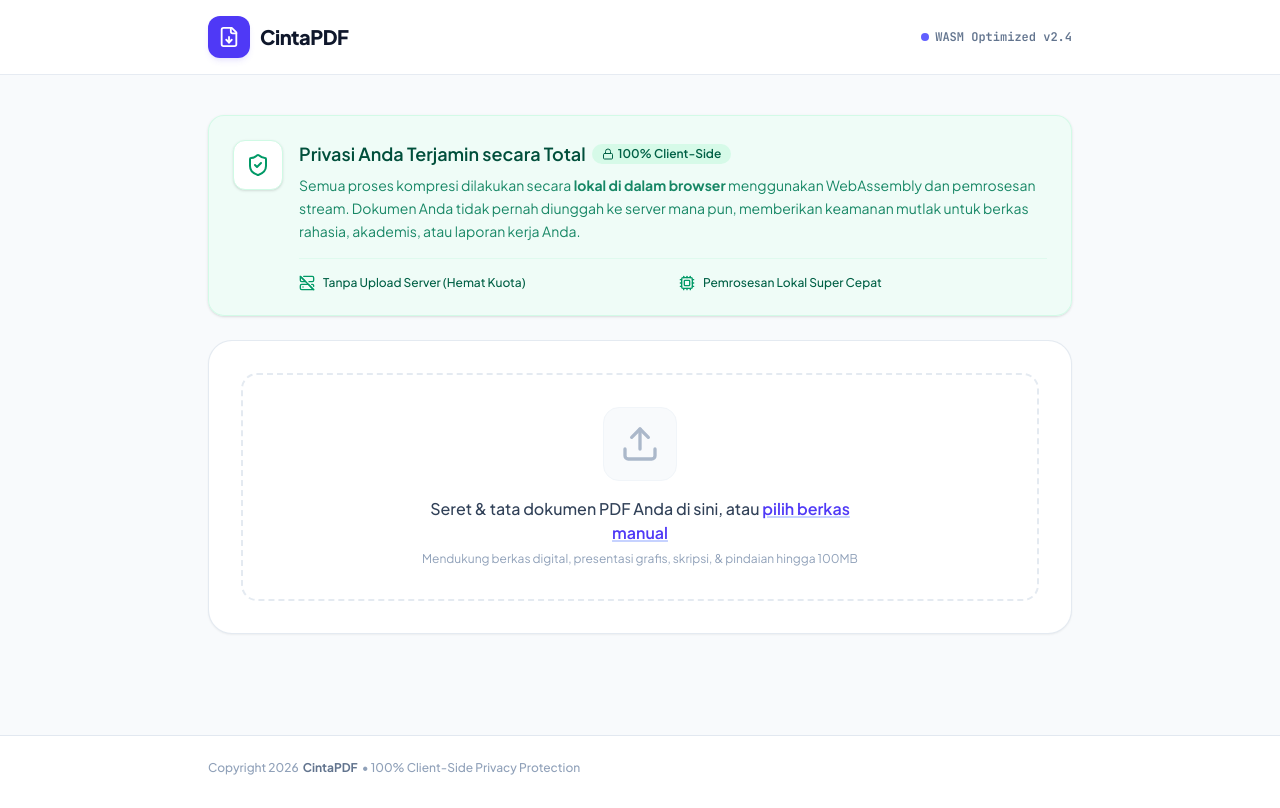
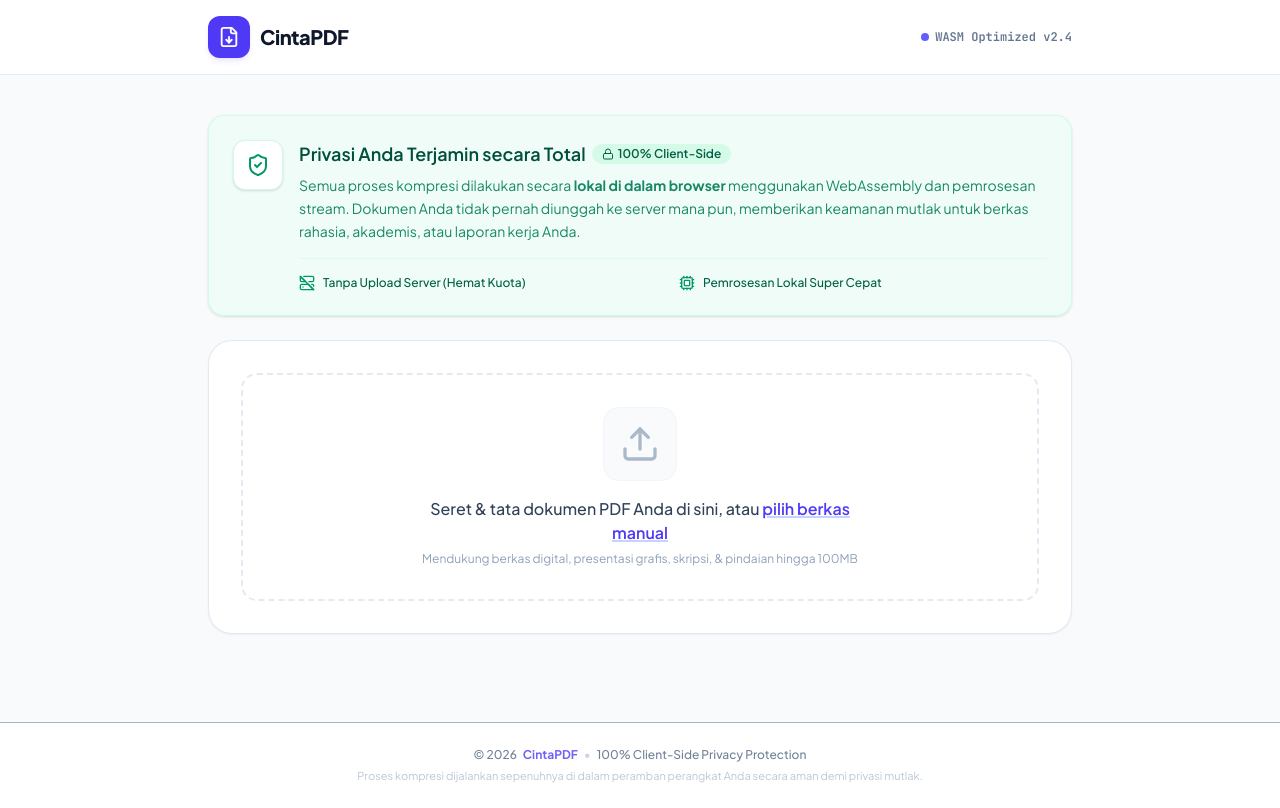
Before and after one commit to kamalcloud52/cintapdf, a React (Vite) app in the folder frontend-pdf/: page / in a window 1280 px wide. Built offline with nearby package versions, Linux system fonts and the light colour scheme.

Commit message:
Update App.tsx

```diff
--- a/frontend-pdf/src/App.tsx
+++ b/frontend-pdf/src/App.tsx
@@ -374,12 +374,16 @@ export default function App() {
       </main>
 
       {/* FOOTER METRICS COPYRIGHT */}
-      <footer id="global-credits" className="bg-white border-t border-slate-200 py-6 text-center text-xs text-slate-400 mt-10">
-        <div className="max-w-4xl mx-auto px-4 flex flex-col sm:flex-row justify-between items-center gap-3 font-medium">
-          <p className="flex items-center gap-1">
-            <span>Copyright 2026</span>
-            <span className="font-bold text-slate-500">CintaPDF</span>
-            <span>• 100% Client-Side Privacy Protection</span>
+      <footer id="global-credits" className="bg-white border-t border-slate-150 py-6 text-xs text-slate-400/80 mt-12">
+        <div className="max-w-4xl mx-auto px-4 flex flex-col items-center justify-center text-center gap-1.5 font-medium">
+          <div className="flex flex-wrap items-center justify-center gap-1.5 text-slate-500/90">
+            <span>&copy; 2026</span>
+            <span className="font-bold text-indigo-600/80">CintaPDF</span>
+            <span className="text-slate-300">•</span>
+            <span>100% Client-Side Privacy Protection</span>
+          </div>
+          <p className="text-[11px] text-slate-400/60 font-normal">
+            Proses kompresi dijalankan sepenuhnya di dalam peramban perangkat Anda secara aman demi privasi mutlak.
           </p>
         </div>
       </footer>
```
